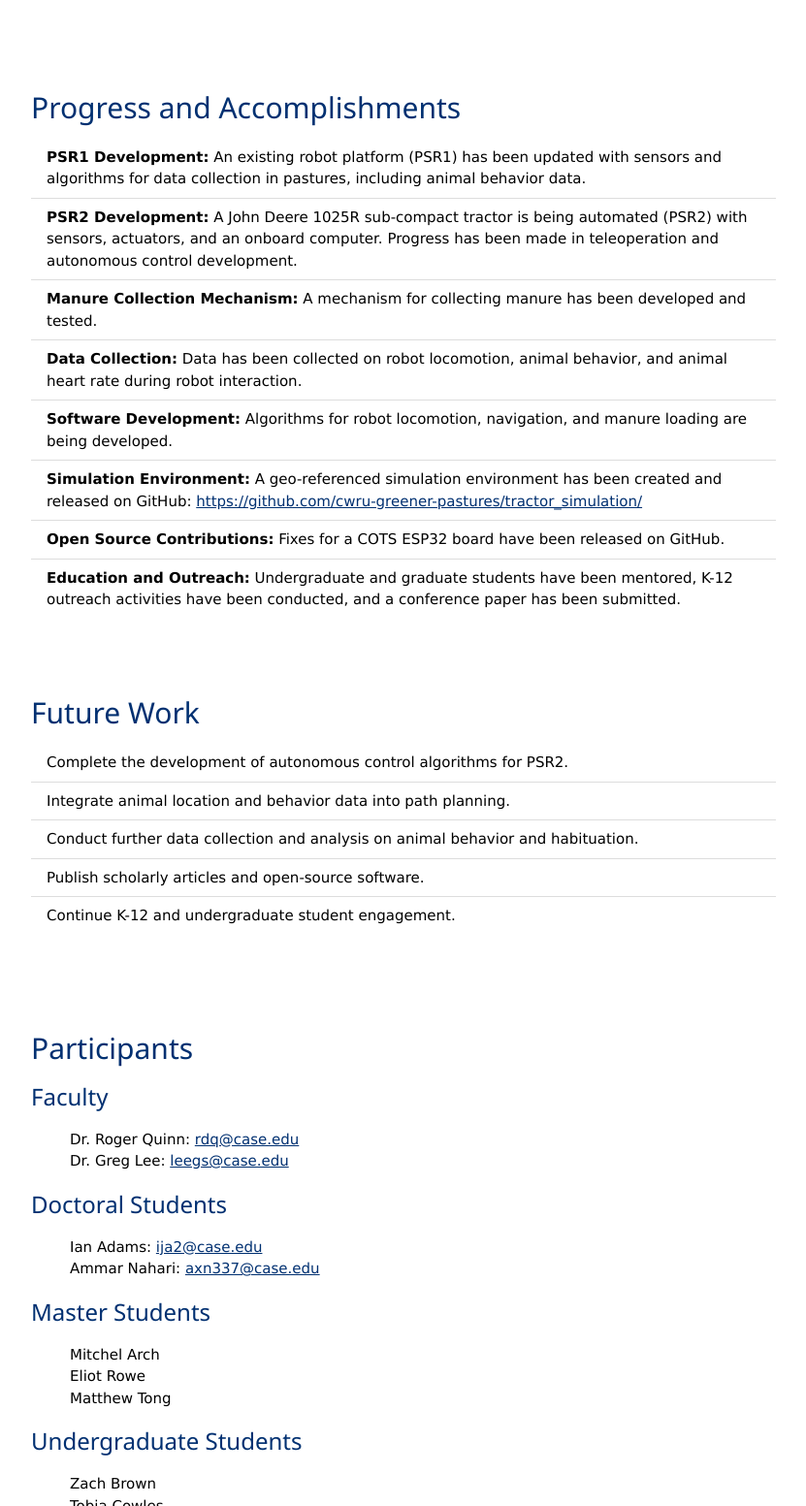
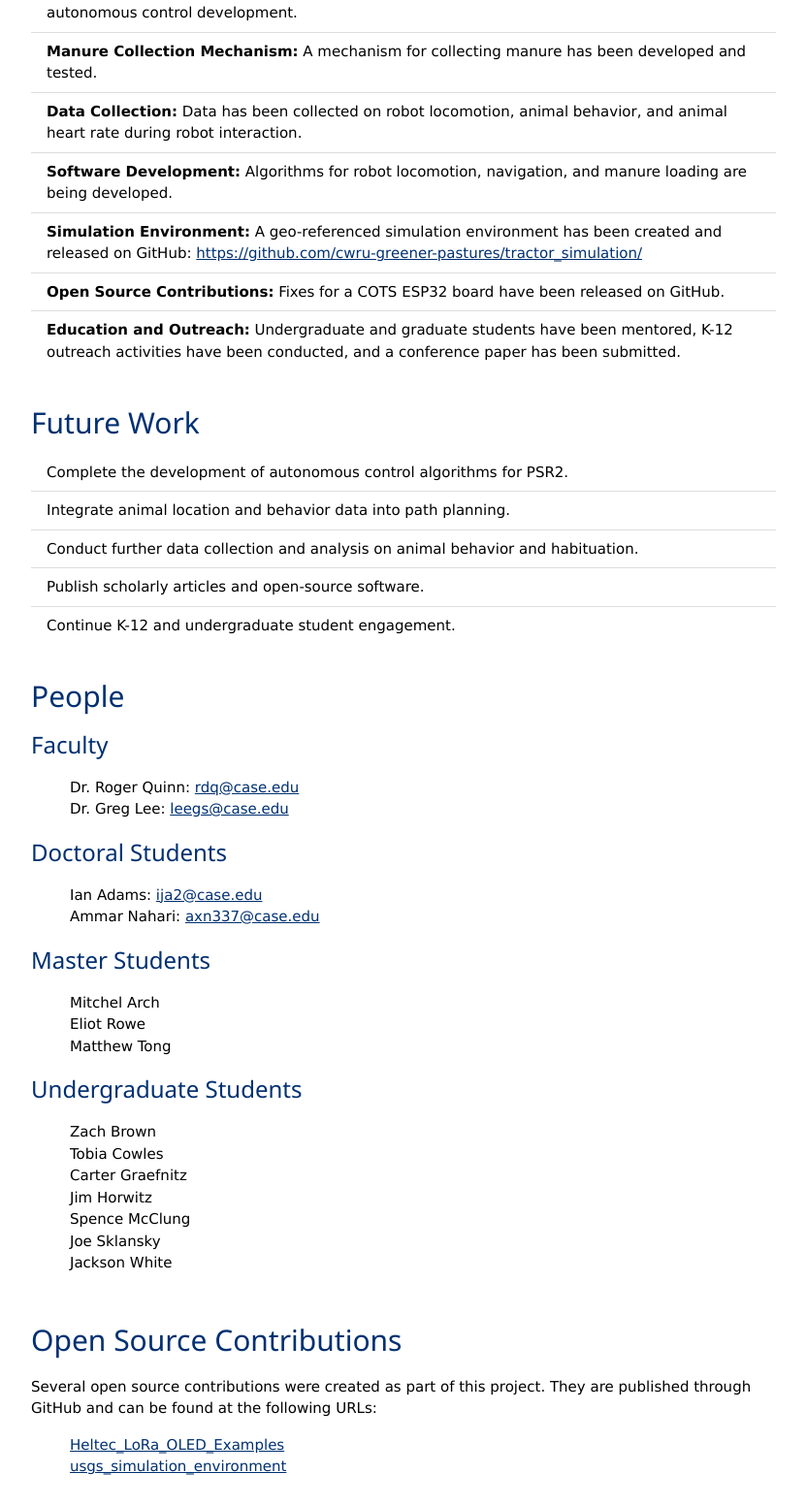
Before and after one commit to cwru-greener-pastures/cwru-greener-pastures.github.io, a plain HTML site: page index.html in a window 1280 px wide. Shown: the part 1247-2800 px from the top of the page at 97% size, without its empty margins (224-1055 px from the left). Drawn offline with nearby package versions, Linux system fonts and the light colour scheme.

Commit message:
Update index.html
Polishing

```diff
--- a/index.html
+++ b/index.html
@@ -29,6 +29,10 @@
           position: sticky;
           top: 0;
       }
+      /* Make menus move sections to correct spot. /*
+      header-gap{
+        padding-top: 70px;
+      }
     </style>
   </head>
   <body>
@@ -40,7 +44,7 @@
         <a class="w3-bar-item w3-button" onclick="w3_close()" href="#publications">Publications</a>
         <a class="w3-bar-item w3-button" onclick="w3_close()" href="#progress_and_accomplishments">Progress and Accomplishments</a>
         <a class="w3-bar-item w3-button" onclick="w3_close()" href="#future_work">Future Work</a>
-        <a class="w3-bar-item w3-button" onclick="w3_close()" href="#participants">Participants</a>
+        <a class="w3-bar-item w3-button" onclick="w3_close()" href="#people">People</a>
         <a class="w3-bar-item w3-button" onclick="w3_close()" href="#open_source_contributions">Open Source Contributions</a>
       </nav>
 
@@ -50,7 +54,7 @@
       </header>
 
     <!-- Intro Section at top !-->
-    <div class="w3-content w3-container" style="padding-top: 64px;">
+    <div class="w3-content w3-container">
       <h1 class="w3-center">CWRU Greener Pastures Project</h1>
       <p>This is the website/repository for code and tools that accompany the Greener Pastures project, a collaborative effort between Case Western Reserve University (CWRU) and Virginia Tech. This project aims to develop an autonomous robot for manure management in pastures, with the goal of reducing environmental water contamination.  The work was supported by a grant from the <a href="https://www.nifa.usda.gov/">United States Department of Agriculture National Institute of Food and Agriculture (USDA-NIFA)</a> and the <a href="https://new.nsf.gov/funding/opportunities/cps-cyber-physical-systems">National Science Foundation Cyber-Physical Systems (NSF-CPS)</a> programs, Award Number 2021-67021-34459.  Products of this research are published for public use.</p>
       <blockquote>
@@ -63,7 +67,7 @@
     </div>
 
     <!-- Project Goals !-->
-    <div class="w3-content w3-container" style="padding-top: 64px;" id="project_goals">
+    <div class="w3-content w3-container header-gap" id="project_goals">
       <h2>Project Goals</h2>
       <ul class="w3-ul">
         <li>Develop CPS algorithms and control for automated manure mitigation.</li>
@@ -74,7 +78,7 @@
     </div>
 
     <!-- Publications !-->
-    <div class="w3-content w3-container" style="padding-top: 64px;" id="publications">
+    <div class="w3-content w3-container header-gap" id="publications">
       <h2>Publications</h2>
       <ul class="w3-ul hanging">
         <li>[1] I. Adams, R. Quinn, G. Lee, A. Kroeger, R. Thompson, and E. Feuerbacher, "Animal acceptance of an autonomous pasture sanitation robot," In <i>Proc. 11th Int. Conf. on Biomimetic and Biohybrid Systems (Living Machines 2022)</i>, July 2022, doi: 10.1007/978-3-031-20470-8_36.</li>
@@ -84,7 +88,7 @@
     </div>
 
     <!-- Progress and Accomplishments !-->
-    <div class="w3-content w3-container" style="padding-top: 64px;" id="progress_and_accomplishments">
+    <div class="w3-content w3-container header-gap" id="progress_and_accomplishments">
       <h2>Progress and Accomplishments</h2>
       <ul class="w3-ul">
         <li><b>PSR1 Development:</b> An existing robot platform (PSR1) has been updated with sensors and algorithms for data collection in pastures, including animal behavior data.</li>
@@ -99,7 +103,7 @@
     </div>
 
     <!-- Future Work !-->
-    <div class="w3-content w3-container" style="margin-top: 64px;" id="future_work">
+    <div class="w3-content w3-container header-gap" id="future_work">
       <h2>Future Work</h2>
       <ul class="w3-ul">
         <li>Complete the development of autonomous control algorithms for PSR2.</li>
@@ -110,9 +114,9 @@
       </ul>
     </div>
 
-    <!-- Participants !-->
-    <div class="w3-content w3-container" style="padding-top: 64px;" id="participants">
-      <h2>Participants</h2>
+    <!-- People !-->
+    <div class="w3-content w3-container header-gap" id="people">
+      <h2>People</h2>
       <h3>Faculty</h3>
         <ul class="plain">
           <li>Dr. Roger Quinn: <a href="mailto:rdq@case.edu" class="cwru-blue">rdq@case.edu</a></li>
@@ -145,7 +149,7 @@
     </div>
 
     <!-- Open Source Contributions !-->
-    <div class="w3-content w3-container" style="padding-top: 64px;" id="open_source_contributions">
+    <div class="w3-content w3-container header-gap" id="open_source_contributions">
       <h2>Open Source Contributions</h2>
       <p>Several open source contributions were created as part of this project.  They are published through GitHub and can be found at the following URLs:</p>
       <ul class="plain">
```
